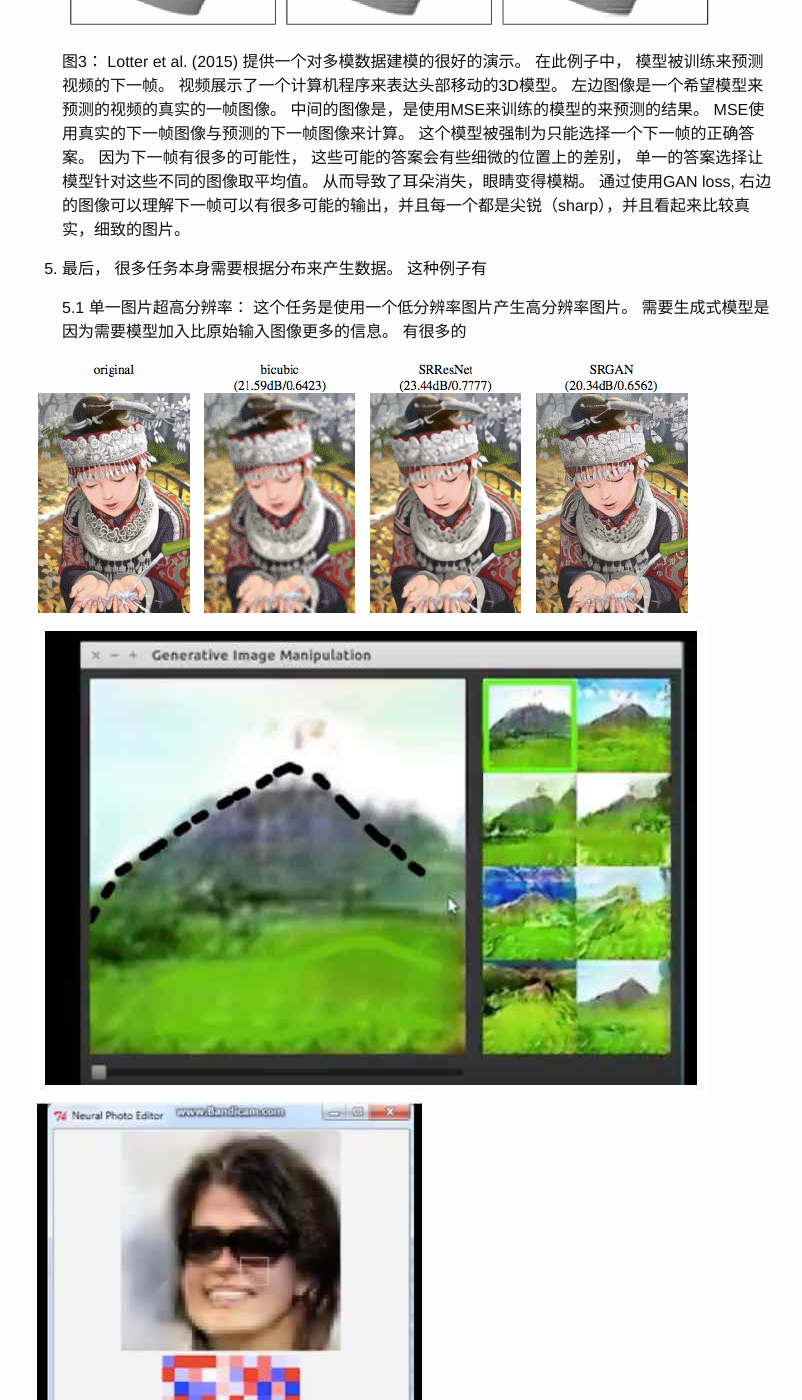
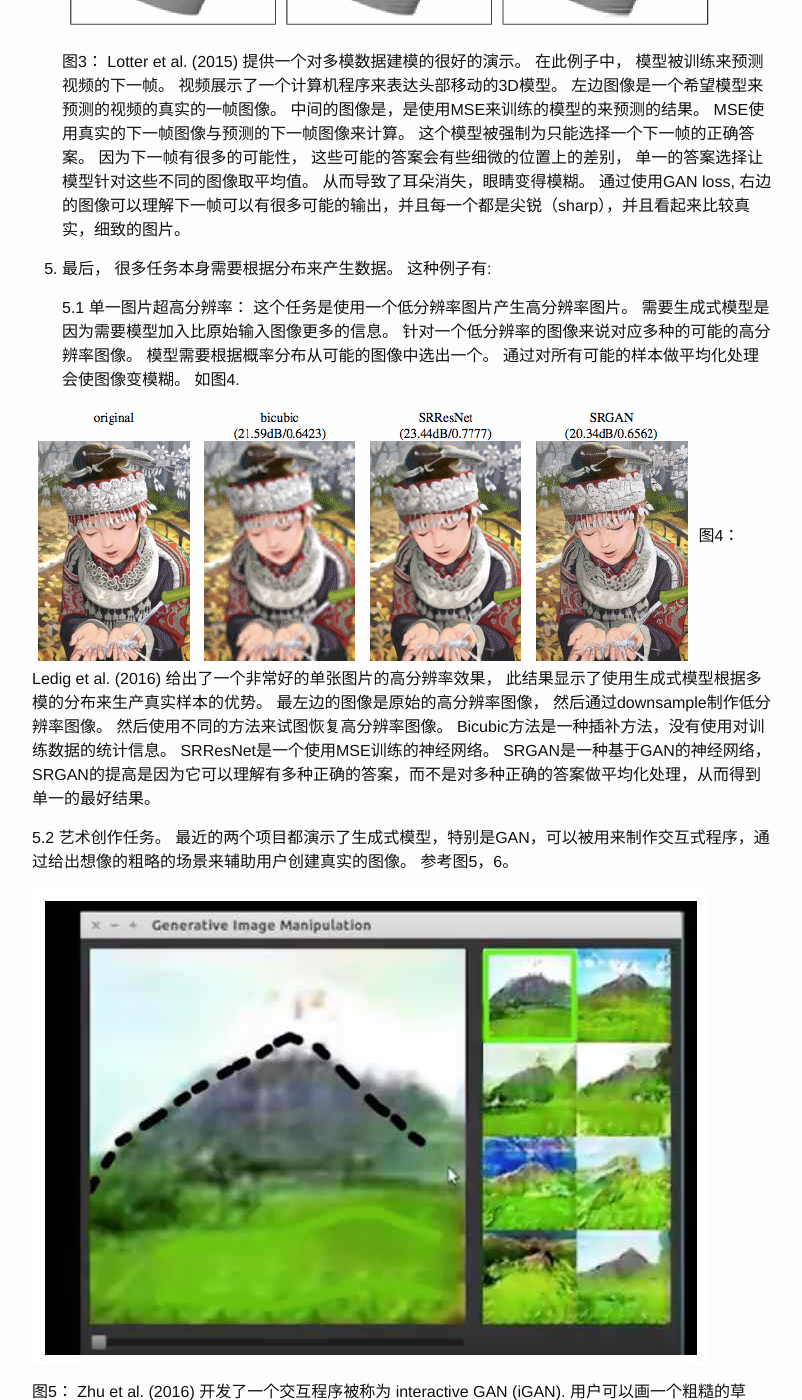
Before and after one commit to sinpycn/sinpycn.github.io, a Jekyll site: the page built from _posts/research/2017-05-28-NIPS2016-GAN-Tutorial-:-Why-study-generative-modeling.md, in a window 1280 px wide and 1400 px high, scrolled down 1217 px. Shown: the whole window, without its empty margins (238-1040 px from the left). Built offline with Jekyll 4.4.1, drawn with Linux system fonts in a browser that asks for light colours; some of the changed text lies outside the part shown.

Commit message:
Update 2017-05-28-NIPS2016-GAN-Tutorial-:-Why-study-generative-modeling.md

```diff
--- a/_posts/research/2017-05-28-NIPS2016-GAN-Tutorial-:-Why-study-generative-modeling.md
+++ b/_posts/research/2017-05-28-NIPS2016-GAN-Tutorial-:-Why-study-generative-modeling.md
@@ -29,11 +29,25 @@ mathjax: true
 
    图3： Lotter et al. (2015) 提供一个对多模数据建模的很好的演示。 在此例子中， 模型被训练来预测视频的下一帧。 视频展示了一个计算机程序来表达头部移动的3D模型。 左边图像是一个希望模型来预测的视频的真实的一帧图像。 中间的图像是，是使用MSE来训练的模型的来预测的结果。 MSE使用真实的下一帧图像与预测的下一帧图像来计算。 这个模型被强制为只能选择一个下一帧的正确答案。 因为下一帧有很多的可能性， 这些可能的答案会有些细微的位置上的差别， 单一的答案选择让模型针对这些不同的图像取平均值。 从而导致了耳朵消失，眼睛变得模糊。 通过使用GAN loss, 右边的图像可以理解下一帧可以有很多可能的输出，并且每一个都是尖锐（sharp），并且看起来比较真实，细致的图片。
 
-5. 最后， 很多任务本身需要根据分布来产生数据。 这种例子有
+5. 最后， 很多任务本身需要根据分布来产生数据。 这种例子有:
 
-   5.1 单一图片超高分辨率： 这个任务是使用一个低分辨率图片产生高分辨率图片。 需要生成式模型是因为需要模型加入比原始输入图像更多的信息。 有很多的
+   5.1 单一图片超高分辨率： 这个任务是使用一个低分辨率图片产生高分辨率图片。 需要生成式模型是因为需要模型加入比原始输入图像更多的信息。 针对一个低分辨率的图像来说对应多种的可能的高分辨率图像。 模型需要根据概率分布从可能的图像中选出一个。 通过对所有可能的样本做平均化处理会使图像变模糊。 如图4.
 
   ![Figure 4](/images/201704/28/fig04.png)
+  图4： Ledig et al. (2016) 给出了一个非常好的单张图片的高分辨率效果， 此结果显示了使用生成式模型根据多模的分布来生产真实样本的优势。 最左边的图像是原始的高分辨率图像， 然后通过downsample制作低分辨率图像。 然后使用不同的方法来试图恢复高分辨率图像。 Bicubic方法是一种插补方法，没有使用对训练数据的统计信息。 SRResNet是一个使用MSE训练的神经网络。 SRGAN是一种基于GAN的神经网络， SRGAN的提高是因为它可以理解有多种正确的答案，而不是对多种正确的答案做平均化处理，从而得到单一的最好结果。
+
+  5.2 艺术创作任务。 最近的两个项目都演示了生成式模型，特别是GAN，可以被用来制作交互式程序，通过给出想像的粗略的场景来辅助用户创建真实的图像。 参考图5，6。
+
   ![Figure 5](/images/201704/28/fig05.jpg)
+
+  图5： Zhu et al. (2016) 开发了一个交互程序被称为 interactive GAN (iGAN). 用户可以画一个粗糙的草图， 然后iGAN使用GAN来尝试最相似的真实图片。 在这个例子中， 当用户粗糙的画了一些绿色线， iGAN生成了长满草的区域， 当用户画了一个黑色的三角形， iGAN就生成了一个细致的山。 艺术创作的应用是学习使用生成式模型生产图像的一个原因。 iGAN的视频可以看以下的URL：https://www.youtube.com/watch?v=9c4z6YsBGQ0
+
   ![Figure 6](/images/201704/28/fig06.jpg)
+
+  图6： Brock et al. (2016) 开发了introspective adversarial networks (IAN) 内省对抗网络。 用户对图像做一个简单的修改， 比如将一个区域涂成黑色从而想加上黑色的头发， IAN可以将这种简单的涂抹转换为用户的期望的图片。 对图像进行真实的修改是学习生成式模型的一个理由。 视频请参考：https://www.youtube.com/watch?v=FDELBFSeqQs
+
+  5.3 Image-to-image 转换应用可以将航空图像转换为地图， 或者将素描转换为图像。 各种惊喜的应用还会不断的被开发出来， 参考图7.
+
   ![Figure 7](/images/201704/28/fig07.jpg)
+
+  图7： Isola et al. (2016) 制作了包含很多种转换的图到图的转换应用： 将卫星图像转为地图； 将素描桩位真实的照片等等。 因为这个转换过程中每一个输入都对应多个输出， 有必要使用生成式建模来正确的训练模型。 特别的， Isola et al. (2016) 使用了GAN。 图到图的转换的给出了很多例子， 这些例子让我们看到一个创新的设计可以帮助我们发现很多意想不到的生成式网络的应用。 未来肯定还会有更多的应用被发现。
```
